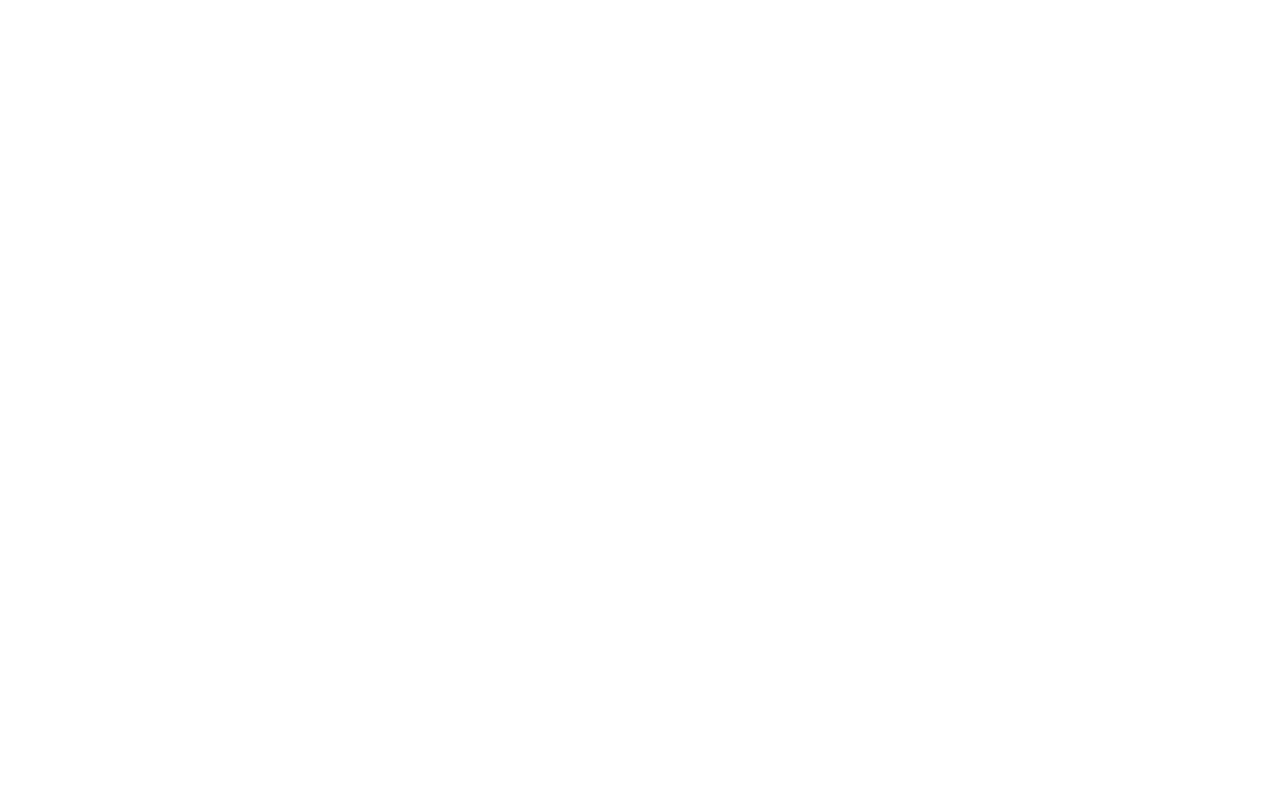
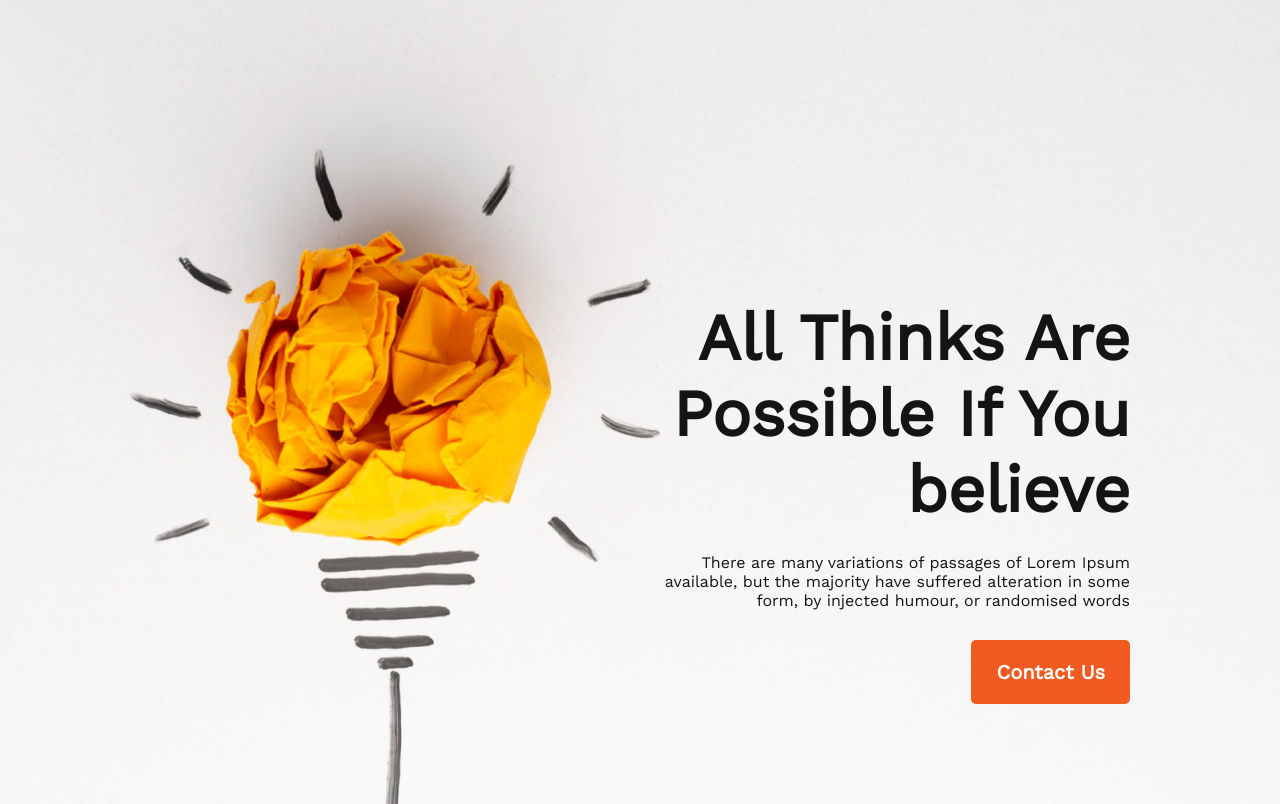
Before and after one commit to OmarAbir/Assignment-1, a plain HTML site: page index.html in a window 1280 px wide. Drawn offline with nearby package versions, Linux system fonts and the light colour scheme; a web font is replaced by a local one.

Commit message:
added baner section

```diff
--- a/index.html
+++ b/index.html
@@ -5,9 +5,19 @@
     <meta http-equiv="X-UA-Compatible" content="IE=edge">
     <meta name="viewport" content="width=device-width, initial-scale=1.0">
     <link rel="stylesheet" href="styles/style.css">
+    <link rel="preconnect" href="https://fonts.googleapis.com"><link rel="preconnect" href="https://fonts.gstatic.com" crossorigin><link href="https://fonts.googleapis.com/css2?family=Galada&family=Inter&family=Lobster&family=Nerko+One&family=Oleo+Script+Swash+Caps&family=Open+Sans&family=Poppins:wght@100;200;300;400;600;700&family=Work+Sans&display=swap" rel="stylesheet">
     <title>Document</title>
 </head>
 <body>
+    <!-- Banner Section -->
+  <header class="banner">
+    <div class="banner-items">
+        <h1 class="banner-title">All Thinks Are Possible If You believe</h1>
+        <p class="banner-description">There are many variations of passages of Lorem Ipsum available, but the majority have suffered alteration in some form, by injected humour, or randomised words</p>
+        <button class="banner-btn">Contact Us</button>
+    </div>
+
+  </header>
 
 </body>
 </html>
--- a/styles/style.css
+++ b/styles/style.css
@@ -0,0 +1,52 @@
+* {
+
+    margin: 0;
+    font-family: 'Work Sans', sans-serif;
+}
+
+/* banner Section Styles */
+
+.banner {
+    min-height: 100vh;
+    background-image: url('../images/banner/banner1.png');
+    background-repeat: no-repeat;
+    padding: 0 150px;
+}
+
+.banner-items {
+    color: #151414;
+    text-align: right;
+    padding-top: 300px;
+    padding-left: 480px;
+
+
+
+}
+
+.banner-title {
+
+
+    font-size: 65px;
+    font-weight: 700;
+    margin-bottom: 25px;
+
+
+
+}
+
+.banner-description {
+    margin-bottom: 30px;
+
+}
+
+.banner-btn {
+
+    font-size: 20px;
+    font-weight: 600;
+    color: white;
+    background-color: #F15B22;
+    border-radius: 5px;
+    border: 0;
+    padding: 20px 25px;
+margin-bottom: 100px;
+}
```
